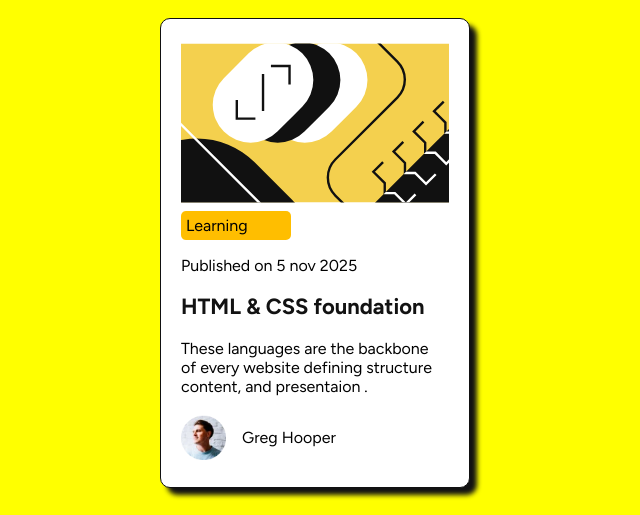
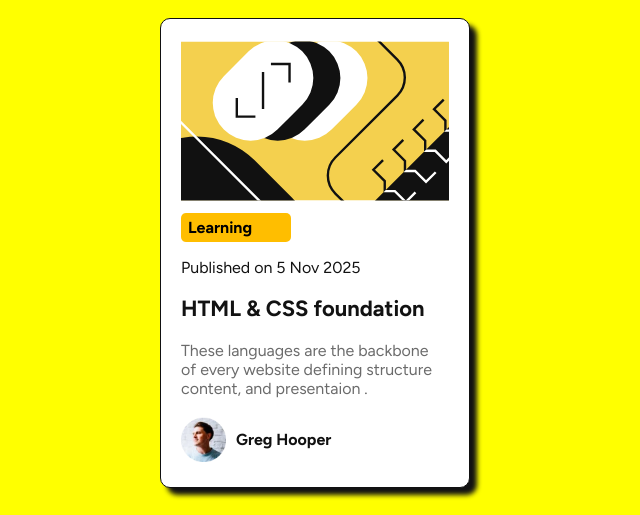
Before and after one commit to yehudahason/blog-preview-card-main, a plain HTML site: page index.html in a window 1280 px wide. Shown: the part 140-655 px from the top of the page, without its empty margins (325-965 px from the left). Drawn offline with Linux system fonts and the light colour scheme.

Commit message:
4 commit

```diff
--- a/index.html
+++ b/index.html
@@ -29,7 +29,7 @@
         </div>
         <div class="text-container">
           <span>Learning</span>
-          <p>Published on 5 nov 2025</p>
+          <p>Published on 5 Nov 2025</p>
           <h2>HTML & CSS foundation</h2>
           <div class="text">
             <p>
--- a/style.css
+++ b/style.css
@@ -36,14 +36,17 @@ span {
   width: 110px;
   display: block;
   background-color: rgb(255, 190, 0);
-  padding: 5px;
+  padding: 5px 7px;
   border-radius: 5px;
-  margin: 0;
+  margin: 4px 0;
+  font-weight: bold;
 }
 p {
   font-size: 16px;
+  color: hsl(0, 0%, 7%);
 }
 .text p {
+  color: hsl(0, 0%, 42%);
   font-size: 16px;
 }
 h3 {
@@ -67,10 +70,13 @@ h3 {
 .avatar {
   display: flex;
   justify-content: start;
-  gap: 1rem;
+  gap: 10px;
   align-items: center;
 }
-
+.avatar p {
+  color: #111111;
+  font-weight: bold;
+}
 .img-container {
   width: 100%;
   display: flex;
```
